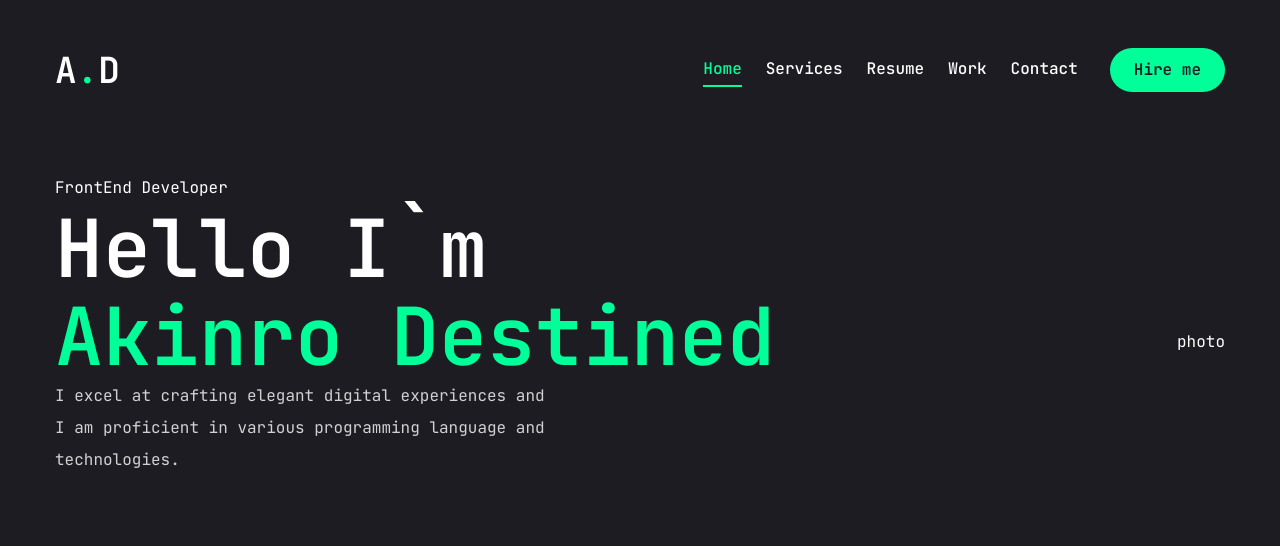
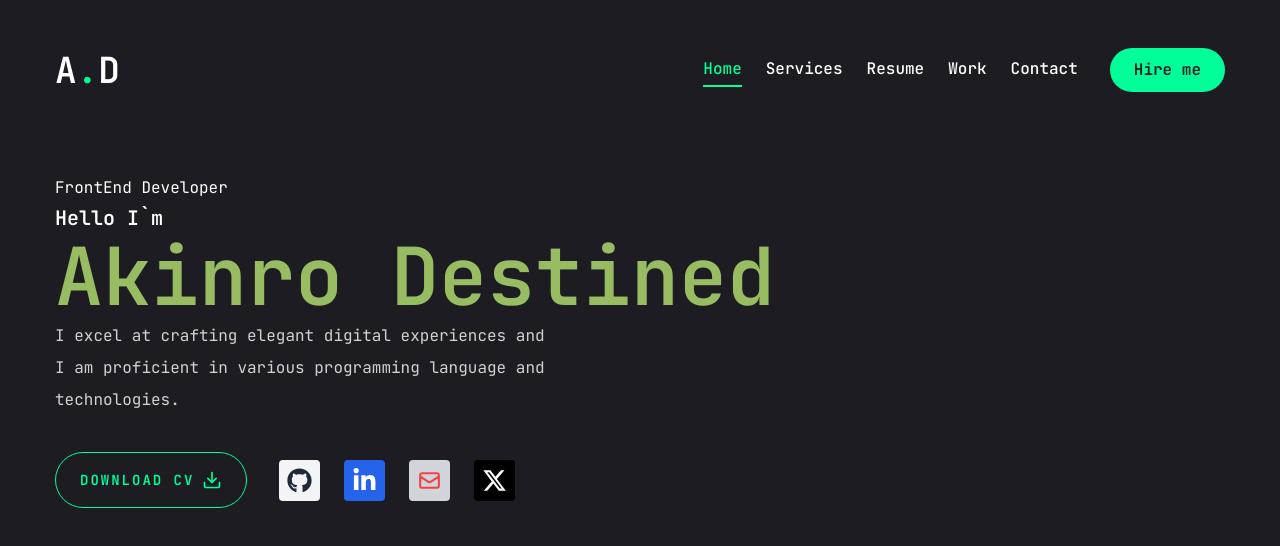
Before and after one commit to SirDest/Portfolio-with-nextjs-shadcnui, a Next.js app: page / in a window 1280 px wide. Shown: the top 546 px of the page. Built offline with nearby package versions, Linux system fonts and the light colour scheme.

Commit message:
new components and upgrades

```diff
--- /dev/null
+++ b/app/components/Photo.tsx
@@ -0,0 +1,40 @@
+"use client";
+import React from "react";
+import profile from "@/static/images/photo.png";
+
+import { motion } from "framer-motion";
+import Image from "next/image";
+
+const Photo = () => {
+  return (
+    <div className='w-full h-full relative '>
+      <motion.div
+        initial={{ opacity: 0 }}
+        animate={{
+          opacity: 1,
+          transition: { delay: 2, duration: 0.4, ease: "easeIn" },
+        }}
+      >
+        <motion.div
+          initial={{ opacity: 0 }}
+          animate={{
+            opacity: 1,
+            transition: { delay: 2.4, duration: 0.4, ease: "easeInOut" },
+          }}
+          className='w-[230px] h-[230px] xl:w-[498px] xl:h-[498px] mix-blend-lighten rounded-[50%] '
+        >
+          <Image
+            className='rounded-[50%]'
+            src={profile}
+            priority
+            quality={100}
+            fill
+            alt=''
+          />
+        </motion.div>
+      </motion.div>
+    </div>
+  );
+};
+
+export default Photo;
--- /dev/null
+++ b/app/components/Socials.tsx
@@ -0,0 +1,52 @@
+import { generateClassName } from "@/app/components/utils/tailwind";
+import Link from "next/link";
+import React from "react";
+import { FaGithub, FaLinkedinIn, FaYoutube } from "react-icons/fa";
+import { FaXTwitter } from "react-icons/fa6";
+
+import { HiOutlineMail } from "react-icons/hi";
+
+const iconStyles = [
+  "flex",
+  "justify-center",
+  "items-center",
+  "p-2",
+  "w-full",
+  "rounded",
+  "ease-in-out",
+  "duration-300",
+  "hover:bg-opacity-85",
+];
+
+const Socials = () => {
+  return (
+    <div className='flex gap-6 items-center mb-2 xl:mb-0'>
+      <Link
+        href='/'
+        className={`${generateClassName(iconStyles)} bg-gray-100 text-gray-800`}
+      >
+        <FaGithub size={25} />
+      </Link>
+      <Link
+        href='/'
+        className={`${generateClassName(iconStyles)} bg-blue-600 text-white`}
+      >
+        <FaLinkedinIn size={25} />
+      </Link>
+      <Link
+        href='/'
+        className={`${generateClassName(iconStyles)} bg-gray-300 text-red-500`}
+      >
+        <HiOutlineMail size={25} />
+      </Link>
+      <Link
+        href='/'
+        className={`${generateClassName(iconStyles)} text-white bg-black`}
+      >
+        <FaXTwitter size={25} />
+      </Link>
+    </div>
+  );
+};
+
+export default Socials;
--- /dev/null
+++ b/app/components/utils/tailwind.tsx
@@ -0,0 +1,3 @@
+export const generateClassName = (classes: string[]) => {
+  return classes.join(" ");
+};
--- a/app/page.tsx
+++ b/app/page.tsx
@@ -1,4 +1,8 @@
 import React from "react";
+import { FiDownload } from "react-icons/fi";
+import { Button } from "@/components/ui/button";
+import Socials from "@/app/components/Socials";
+import Photo from "@/app/components/Photo";
 
 const Home = () => {
   return (
@@ -7,14 +11,28 @@ const Home = () => {
         <div className='flex flex-col xl:flex-row items-center justify-between xl:pt-8 xl:pb-24'>
           <div className='text-center xl:text-left'>
             <span>FrontEnd Developer</span>
-            <h1 className='h1'>Hello I`m</h1>
-            <h1 className='h1 text-accent'>Akinro Destined</h1>
+            <h1 className='h1 text-xl'>Hello I`m</h1>
+            <h1 className='h1 text-[#97BC62]'>Akinro Destined</h1>
             <p className='max-w-[500px] mb-9 text-white/80'>
               I excel at crafting elegant digital experiences and I am
               proficient in various programming language and technologies.
             </p>
+            <div className='flex flex-col xl:flex-row items-center gap-8'>
+              <Button
+                variant='outline'
+                size='lg'
+                className='uppercase flex items-center gap-2'
+              >
+                Download CV <FiDownload className='text-xl' />
+              </Button>
+              <div className='flex items-center'>
+                <Socials />
+              </div>
+            </div>
           </div>
-          <div>photo</div>
+          <div className='order-1 xl:order-none mt-8 xl:mt-0 mb-8 xl:mb-0'>
+            {/* <Photo /> */}
+          </div>
         </div>
       </div>
     </section>
```
Also changed, not shown: static/images/photo.png (added).
